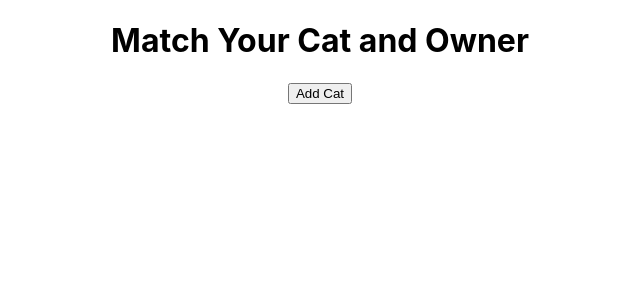
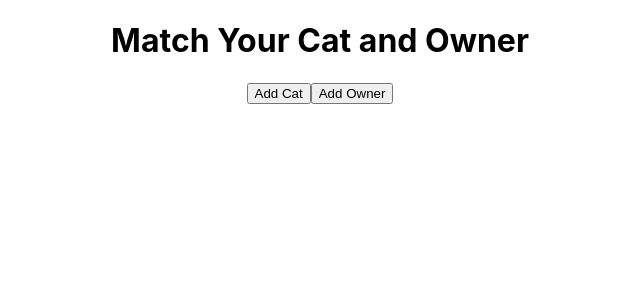
Before and after one commit to SeanUnland/MERNLabFrontend, a React (Create React App) app: page /edit in a window 1280 px wide. Shown: the top 300 px of the page, without its empty margins (320-960 px from the left). Built offline with nearby package versions, Linux system fonts and the light colour scheme; no server answers; the HTML template or start-up script is replaced by a standard one.

Commit message:
updated app.js

```diff
--- a/src/App.js
+++ b/src/App.js
@@ -115,6 +115,7 @@ function App() {
       <h1>Match Your Cat and Owner</h1>
       <Link to="/create">
         <button>Add Cat </button>
+        <button>Add Owner</button>
       </Link>
       <main>
         <Switch>
```
